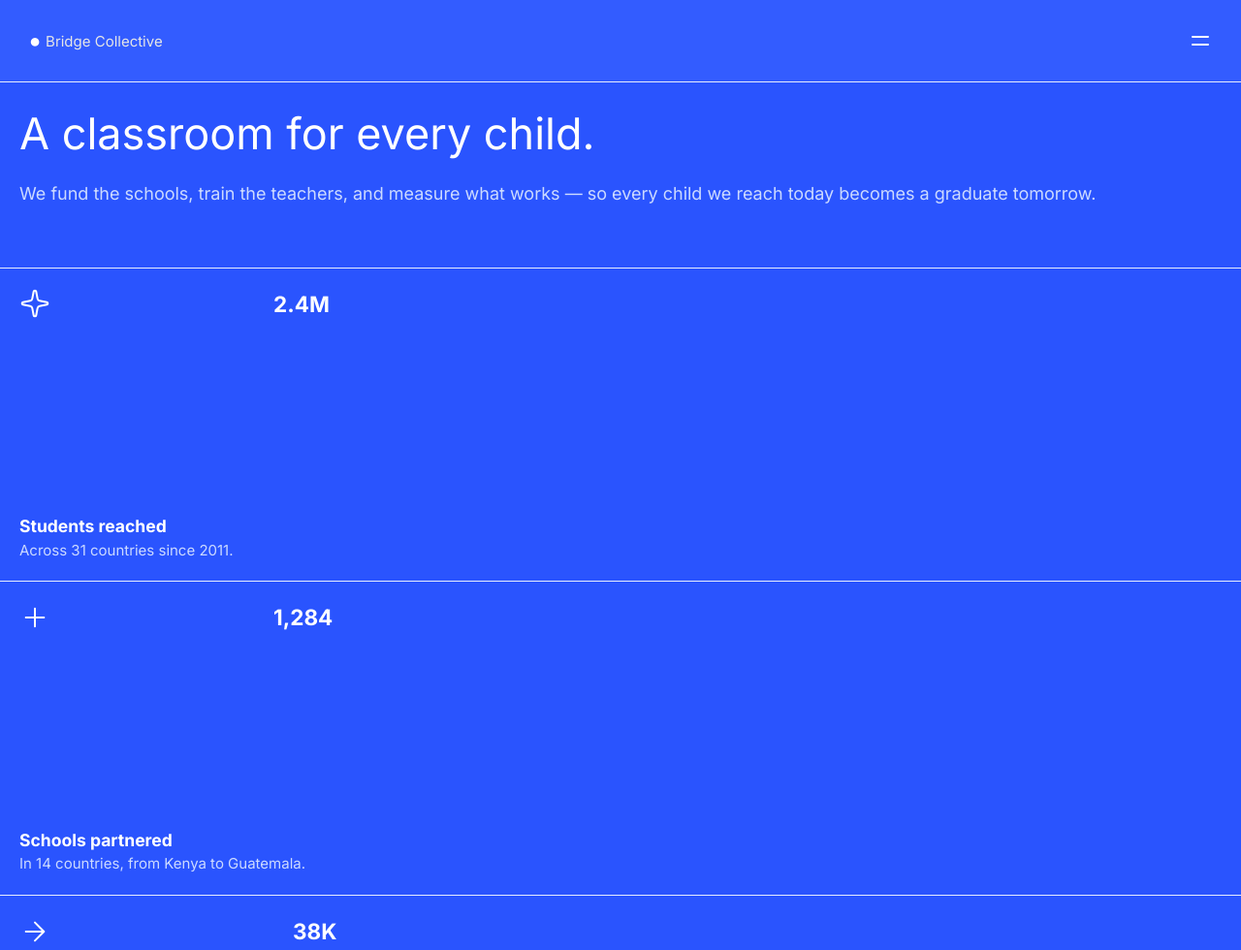
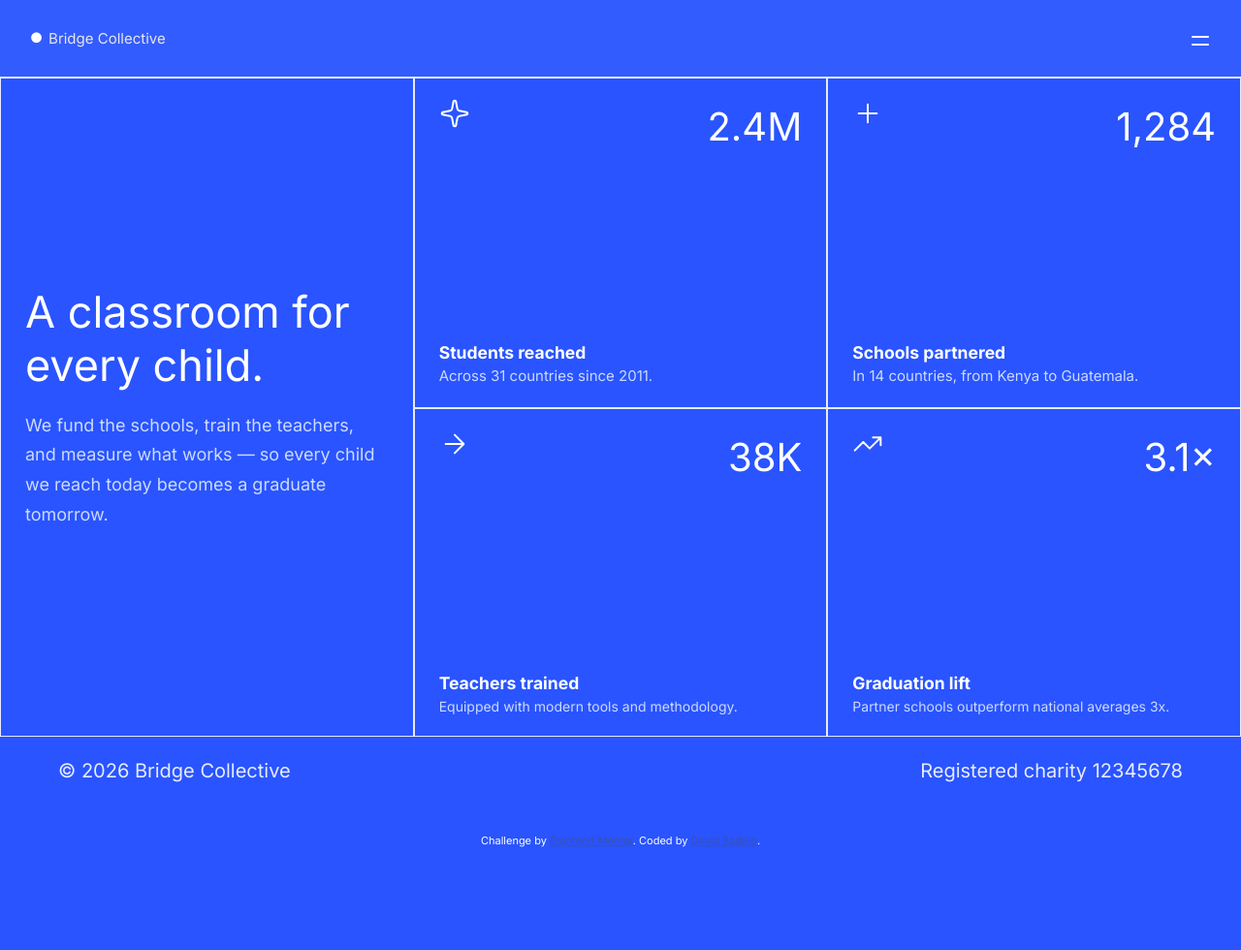
Before and after one commit to thinkingroot/grid-landing-page-main, a plain HTML site: page index.html in a window 1280 px wide. Shown: the top 980 px of the page at 97% size. After the commit the page ends 874 px from the top, so only its background shows below. Drawn offline with Linux system fonts and the light colour scheme.

Commit message:
Responsive views

```diff
--- a/css/style.css
+++ b/css/style.css
@@ -1,5 +1,7 @@
 html {
     font-size: 62.5%;
+    -webkit-text-size-adjust: 100%;
+    -webkit-font-smoothing: antialiased;
 }
 *, *::before, *::after {
     margin: 0;
@@ -8,16 +10,17 @@ html {
 }
 body {
     font-family: "Inter", sans-serif;
-    padding: 1 1rem;
-    display: grid;
     color: hsl(0, 0%, 100%);
-    background-color: hsl(228, 99%, 58%);
+    background-color: hsl(228, 100%, 58%);
+    overflow-x: hidden;
 }
 .img {
-    width: 100%;
+    width: .4rem;
+    height: .4rem;
 }
 header {
     font-size: 2.5rem;
+    height: 8rem;
     padding: 3rem;
     position: fixed;
     top: 0;
@@ -26,8 +29,7 @@ header {
     color: hsl(0, 0%, 90%);
     border-bottom: 1px solid hsl(224, 100%, 95%);
     background-color: hsl(228, 100%, 60%);
-    display: inline-block;
-    gap: 5rem;
+    display: flex;
     align-items: center;
     z-index: 1000;
 }
@@ -37,11 +39,12 @@ header {
     padding: 0;
     margin: 0;
     display: flex;
-    gap: .5rem;
     align-items: center;
 }
 .siteIcon {
-    font-size: 2rem;
+    font-size: 2.5rem;
+    padding-bottom: .5rem;
+    margin-right: .5rem;
     color: hsl(0, 0%, 100%);
 }
 .menuToggle {
@@ -62,11 +65,11 @@ header {
     display: none;
 }
 .navigationList ul{
-    width: 100%;
     padding: 3rem 0;
     position: absolute;
     top: 100%;
     left: 0;
+    right: 0;
     text-align: center;
     display: none;
     background-color: hsl(228, 100%, 60%);
@@ -91,16 +94,14 @@ header {
     position: fixed;
     top: 0;
     left: 0;
-    right: 0;
-    bottom: 0;
     background-color: rgba(0, 0, 0, 0.5);
 }
-
-main {
-    margin-top: 5rem;
+.mainContent {
+    width: 100%;
+    margin-top: 8rem;
 }
 .hero {
-    padding: 6rem 2rem;
+    padding: 6rem 2.5rem;
     display: flex;
     flex-direction: column;
     justify-content: center;
@@ -121,14 +122,18 @@ main {
 .statOne {
     font-size: 1.5rem;
     line-height: 1.5;
-    padding: 2rem 2rem;
+    padding: 2rem 2.5rem;
     border-bottom: 1px solid hsl(224, 100%, 95%);
 }
 .statOne div {
-    display: flex;
-    gap: 23rem;
-    margin-bottom: 20rem;
-    align-items: center;
+    display: grid;
+    grid-template-columns: 1fr 1fr;
+    grid-template-rows: 25rem;
+}
+.statOne div p {
+    font-size: 4rem;
+    text-align: right;
+    color: hsl(0, 0%, 100%);
 }
 .statOne p {
     color: hsl(224, 100%, 90%);
@@ -136,14 +141,18 @@ main {
 .statTwo {
     font-size: 1.5rem;
     line-height: 1.5;
-    padding: 2rem 2rem;
+    padding: 2rem 2.5rem;
     border-bottom: 1px solid hsl(224, 100%, 95%);
 }
 .statTwo div {
-    display: flex;
-    gap: 23rem;
-    margin-bottom: 20rem;
-    align-items: center;
+    display: grid;
+    grid-template-columns: 1fr 1fr;
+    grid-template-rows: 25rem;
+}
+.statTwo div p {
+    font-size: 4rem;
+    text-align: right;
+    color: hsl(0, 0%, 100%);
 }
 .statTwo p {
     color: hsl(224, 100%, 90%);
@@ -151,14 +160,18 @@ main {
 .statThree {
     font-size: 1.5rem;
     line-height: 1.5;
-    padding: 2rem 2rem;
+    padding: 2rem 2.5rem;
     border-bottom: 1px solid hsl(224, 100%, 95%);
 }
 .statThree div {
-    display: flex;
-    gap: 25rem;
-    margin-bottom: 20rem;
-    align-items: center;
+    display: grid;
+    grid-template-columns: 1fr 1fr;
+    grid-template-rows: 25rem;
+}
+.statThree div p {
+    font-size: 4rem;
+    text-align: right;
+    color: hsl(0, 0%, 100%);
 }
 .statThree p {
     font-size: 1.4rem;
@@ -167,14 +180,18 @@ main {
 .statFour {
     font-size: 1.5rem;
     line-height: 1.5;
-    padding: 2rem .5rem 2rem 1rem;
+    padding: 2rem 2.5rem;
     border-bottom: 1px solid hsl(224, 100%, 95%);
 }
 .statFour div {
-    display: flex;
-    gap: 26rem;
-    margin-bottom: 20rem;
-    align-items: center;
+    display: grid;
+    grid-template-columns: 1fr 1fr;
+    grid-template-rows: 25rem;
+}
+.statFour div p {
+    font-size: 4rem;
+    text-align: right;
+    color: hsl(0, 0%, 100%);
 }
 .statFour p {
     font-size: 1.4rem;
@@ -186,3 +203,57 @@ footer {
     padding: 3rem 1rem;
     color: hsl(224, 100%, 95%);
 }
+@media screen and (min-width: 960px) {
+   .mainContent {
+        display: grid;
+        grid-template-columns: 1fr 1fr 1fr;
+        grid-template-rows: auto;
+        gap: 0px 0px;
+        grid-template-areas:
+            "hero statOne statTwo"
+            "hero statThree statFour";
+    }
+    .hero {
+        grid-area: hero;
+        border: solid 1px hsl(224, 100%, 95%);
+    }
+    .hero:hover {
+        background-color: hsl(220, 100%, 64%);
+    }
+    .statOne {
+        grid-area: statOne;
+        border: solid 1px hsl(224, 100%, 95%);
+    }
+    .statOne:hover {
+        background-color: hsl(220, 100%, 64%);
+    }
+    .statTwo {
+        grid-area: statTwo;
+        border: solid 1px hsl(224, 100%, 95%);
+    }
+    .statTwo:hover {
+        background-color: hsl(220, 100%, 64%);
+    }
+    .statThree {
+        grid-area: statThree;
+        border: solid 1px hsl(224, 100%, 95%);
+    }
+    .statThree:hover {
+        background-color: hsl(220, 100%, 64%);
+    }
+    .statFour {
+        grid-area: statFour;
+        border: solid 1px hsl(224, 100%, 95%);
+    }
+    .statFour:hover {
+        background-color: hsl(220, 100%, 64%);
+    }
+
+    footer {
+        font-size: 2rem;
+        height: 10rem;
+        padding: 2rem 6rem;
+        display: flex;
+        justify-content: space-between;
+    }
+}
--- a/index.html
+++ b/index.html
@@ -40,7 +40,7 @@
       </nav>
     </header>
 
-    <main>
+    <main class="mainContent">
       <article class="hero">
         <h1>A classroom for every child.</h1>
         <p>We fund the schools, train the teachers, and measure what works — so every child we reach today becomes a graduate tomorrow.</p>
@@ -49,7 +49,7 @@
       <section class="statOne">
         <div>
           <img src="assets/images/icon-sparkle.svg" alt="sparkle icon">
-          <h2>2.4M</h2>
+          <p>2.4M</p>
         </div>
         <h3>Students reached</h3>
         <p>Across 31 countries since 2011.</p>
@@ -58,7 +58,7 @@
       <section class="statTwo">
         <div>
          <img src="assets/images/icon-plus.svg" alt="plus icon">
-        <h2>1,284</h2>
+        <p>1,284</p>
         </div>
         <h3>Schools partnered</h3>
         <p>In 14 countries, from Kenya to Guatemala.</p>
@@ -67,7 +67,7 @@
       <section class="statThree">
         <div>
          <img src="assets/images/icon-arrow-right.svg" alt="arrow right icon">
-          <h2>38K</h2>
+          <p>38K</p>
         </div>
         <h3>Teachers trained</h3>
         <p>Equipped with modern tools and methodology.</p>
@@ -76,7 +76,7 @@
       <section class="statFour">
         <div>
          <img src="assets/images/icon-trending-up.svg" alt="trending up icon">
-          <h2>3.1×</h2>
+          <p>3.1×</p>
         </div>
         <h3>Graduation lift</h3>
         <p>Partner schools outperform national averages 3x.</p>
@@ -84,12 +84,13 @@
     </main>
 
     <footer>
-      <p>© 2026 Bridge Collective<br>Registered charity 12345678</p>
+      <p>© 2026 Bridge Collective</p>
+      <p>Registered charity 12345678</p>
     </footer>
 
   <div class="attribution">
     Challenge by <a href="https://www.frontendmentor.io?ref=challenge">Frontend Mentor</a>.
-    Coded by <a href="#">Your Name Here</a>.
+    Coded by <a href="#">David Badejo</a>.
   </div>
 </body>
 </html>
```
